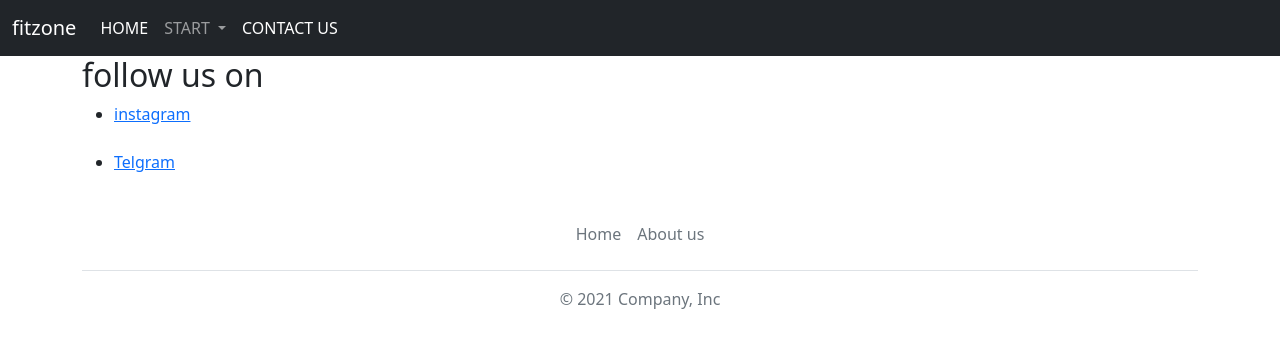
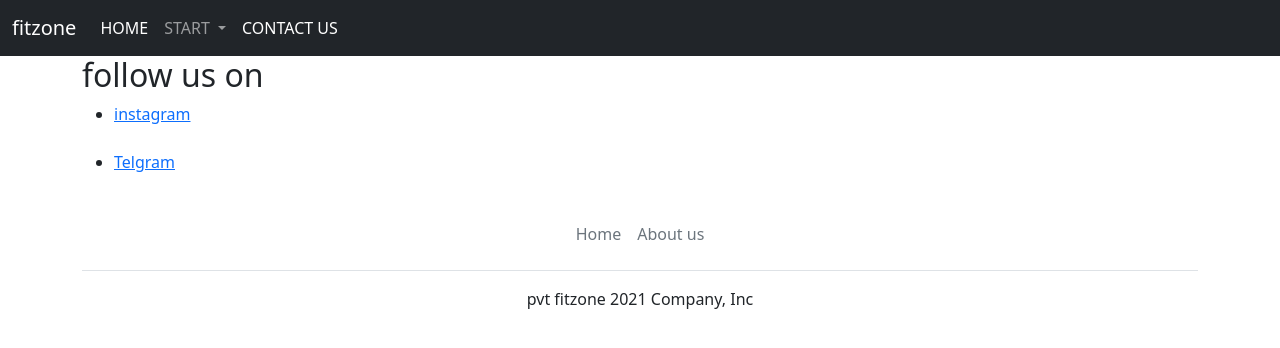
Before and after one commit to dipeshk29/fitzone, a plain HTML site: page contact.html in a window 1280 px wide. Drawn offline with nearby package versions, Linux system fonts and the light colour scheme.

Commit message:
Update contact.html

```diff
--- a/contact.html
+++ b/contact.html
@@ -71,7 +71,7 @@
 
       <li class="nav-item"><a href="about.html" class="nav-link px-2 text-muted">About us</a></li>
     </ul>
-    <p class="text-center text-muted">© 2021 Company, Inc</p>
+    <p class="text-center ">pvt fitzone 2021 Company, Inc</p>
   </footer>
 </div>
 
```
